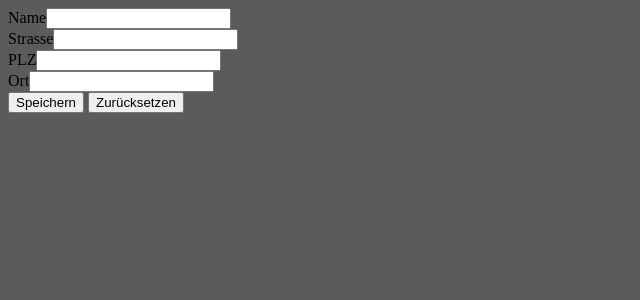
After one commit to phlehmann/WebEngineering, a PHP site: page /userprofile.php in a window 1280 px wide. The commit adds this page. Shown: the top 300 px of the page, without its empty margins (0-640 px from the left). Run offline with PHP 8.4, Linux system fonts and the light colour scheme.

Commit message:
Merge origin/master
Conflicts:
	index.php

```diff
--- a/courses.php
+++ b/courses.php
@@ -4,6 +4,7 @@
   <meta http-equiv="Content-Type" content="text/html; charset=iso-8859-1" />
   <title> DB-Bearbeitung l&ouml;schen, editieren und erfassen in einem File </title>
   <link rel="stylesheet" type="text/css" href="courses.css">
+  <link rel="stylesheet" type="text/css" href="all.css">
 
 <script type="text/javascript">
 function send(ak,id)
--- /dev/null
+++ b/userprofile.php
@@ -0,0 +1,27 @@
+<!DOCTYPE html>
+<!--
+To change this license header, choose License Headers in Project Properties.
+To change this template file, choose Tools | Templates
+and open the template in the editor.
+-->
+<html>
+    <head>
+        <meta charset="UTF-8">
+        <link rel="stylesheet" type="text/css" href="userprofile.css">
+        <link rel="stylesheet" type="text/css" href="all.css">
+        <title>Benutzerkonto</title>
+    </head>
+    <body>
+        <?php
+        // put your code here
+        ?>
+        <form name="record" action="userprofile.php">
+            Name<input type="text" name="name" value="" /><br/>
+            Strasse<input type="text" name="strasse" value="" /><br/>
+            PLZ<input type="text" name="plz" value="" /><br/>
+            Ort<input type="text" name="ort" value="" /><br/>
+            <input type="submit" value="Speichern" name="save" />
+            <input type="reset" value="Zurücksetzen" name="save" />
+        </form>
+    </body>
+</html>
--- a/userregistration.php
+++ b/userregistration.php
@@ -2,6 +2,7 @@
 	<head>
 		<title>Registration</title>
                 <link rel="stylesheet" type="text/css" href="stylesheet/test.css">
+                <link rel="stylesheet" type="text/css" href="all.css">
 	</head>
 	<body>
                 <div id="header">
```
Also changed, not shown: stylesheet/userprofile.css (added, +9 -0 lines).
